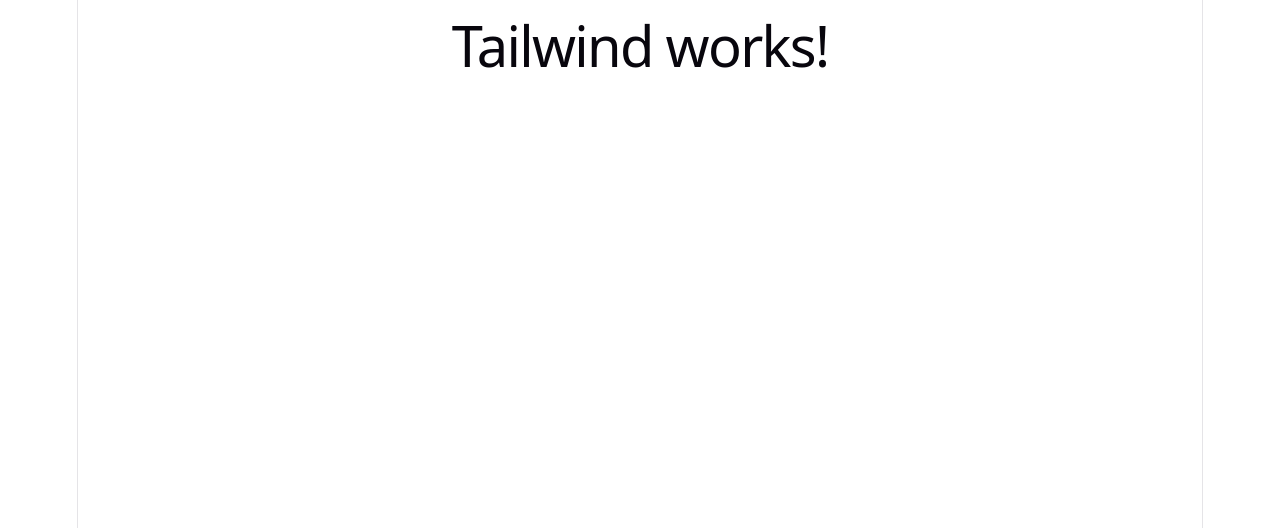
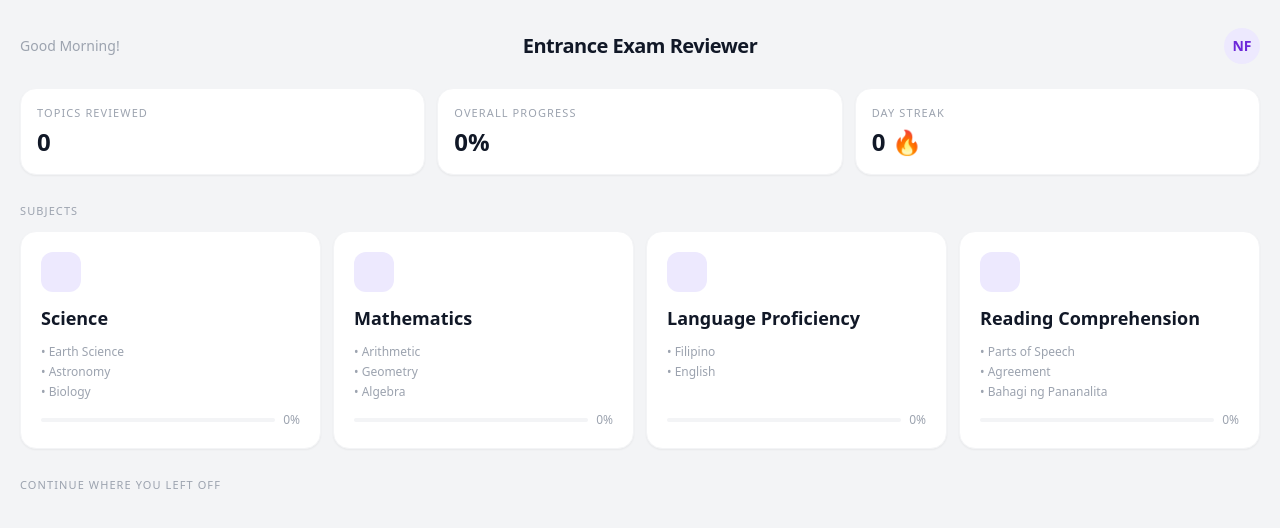
Before and after one commit to fajardoNicko/upcat_reviewer, a React (Vite) app: page / in a window 1280 px wide. Shown: the top 528 px of the page. Built offline with nearby package versions, Linux system fonts and the light colour scheme; no server answers; the database is empty.

Commit message:
feat: Dashboard 1.2, added StatCard and SubjectCard. Those already works prior to my testing; as well as Supabase.

```diff
--- a/src/App.tsx
+++ b/src/App.tsx
@@ -3,9 +3,9 @@
 
 function App() {
   return (
-    <div className="min-h-screen bg-blue-500 flex items-center justify-center">
-      <h1 className="text-white text-4xl font-bold">Tailwind works!</h1>
-    </div>
+    <>
+    <Dashboard />
+    </>
   )
 }
 
--- a/src/components/dashboard/ResumeStrip.tsx
+++ b/src/components/dashboard/ResumeStrip.tsx
@@ -1,3 +1,5 @@
+
+
 export default function ResumeStrip() {
     return(
         <>
--- a/src/components/dashboard/StatCard.tsx
+++ b/src/components/dashboard/StatCard.tsx
@@ -1,8 +1,18 @@
-export default function StatCard() {
+type Props = {
+    label: string
+    value: number
+    suffix?: string
+}
+
+export default function StatCard({ label, value, suffix } : Props) {
     return(
-        <>
-
-
-        </>
+        <div className="bg-white rounded-2xl p-4 shadow-sm border border-gray-100">
+            <p className="text-[11px] uppercase tracking-widest text-gray-400 font-medium mb-1">
+                {label}
+            </p>
+            <p className="text-2xl font-semibold text-gray-900">
+                {value}{suffix}
+            </p>
+        </div>
     )
 }
--- a/src/components/dashboard/SubjectCard.tsx
+++ b/src/components/dashboard/SubjectCard.tsx
@@ -1,14 +1,45 @@
-import type { subject } from "../../types/subject";
 
 
-export function SubjectCard({ subject }: { subject: subject }) {
-    return(
-        <>
-        <div className="subject-card">
-            <h3>{subject.name}</h3>
-            {subject.description && <p> {subject.description}</p>}
-            <button className="bg-blue-500 hover:bg-blue-700 text-white font-bold py-2 px-4 border border-blue-700 rounded">Start Reviewing</button>
+type Props = {
+  subject: string
+  icon: string
+  topics: string[]
+  completed: number
+  total: number
+}
+
+export default function SubjectCard({ subject, icon, topics, completed, total }: Props) {
+  const percent = total > 0 ? Math.round((completed / total) * 100) : 0
+//console.log(subject, '-> completed:', completed, 'total:', total,' percent:', percent)
+  return (
+    <div className="bg-white rounded-2xl p-5 border border-gray-100 shadow-sm flex flex-col gap-3">
+
+      {/* Icon */}
+      <div className="w-10 h-10 rounded-xl bg-violet-100 flex items-center justify-center text-xl">
+        {icon}
+      </div>
+
+      {/* Name */}
+      <p className="font-bold text-gray-900 text-lg">{subject}</p>
+
+      {/* Sample Topics */}
+      <div className="flex flex-col gap-1 flex-1">
+        {topics.slice(0, 3).map((topic, i) => (
+          <p key={i} className="text-xs text-gray-400 truincate">• {topic}</p>
+        ))}
+      </div>
+
+      {/* Progress Bar + Percentage */}
+      <div className="flex items-center gap-2">
+        <div className="flex-1 bg-gray-100 rounded-full h-1">
+          <div
+            className="bg-violet-500 h-1 rounded-full transition-all duration-500"
+            style={{ width: `${percent}%` }}
+          />
         </div>
-        </>
-    )
+        <p className="text-xs text-gray-400 shrink-0">{percent}%</p>
+      </div>
+
+    </div>
+  )
 }
--- a/src/hooks/useSubjects.ts
+++ b/src/hooks/useSubjects.ts
@@ -1,3 +1,5 @@
+// This is for fetching each subject's name and if from supabase's postgresql database.
+
 import { useEffect, useState } from 'react';
 import { supabase } from '../lib/supabase';
 import type { subject } from '../types/subject';
--- a/src/index.css
+++ b/src/index.css
@@ -1,111 +1,3 @@
-:root {
-  --text: #6b6375;
-  --text-h: #08060d;
-  --bg: #fff;
-  --border: #e5e4e7;
-  --code-bg: #f4f3ec;
-  --accent: #aa3bff;
-  --accent-bg: rgba(170, 59, 255, 0.1);
-  --accent-border: rgba(170, 59, 255, 0.5);
-  --social-bg: rgba(244, 243, 236, 0.5);
-  --shadow:
-    rgba(0, 0, 0, 0.1) 0 10px 15px -3px, rgba(0, 0, 0, 0.05) 0 4px 6px -2px;
-
-  --sans: system-ui, 'Segoe UI', Roboto, sans-serif;
-  --heading: system-ui, 'Segoe UI', Roboto, sans-serif;
-  --mono: ui-monospace, Consolas, monospace;
-
-  font: 18px/145% var(--sans);
-  letter-spacing: 0.18px;
-  color-scheme: light dark;
-  color: var(--text);
-  background: var(--bg);
-  font-synthesis: none;
-  text-rendering: optimizeLegibility;
-  -webkit-font-smoothing: antialiased;
-  -moz-osx-font-smoothing: grayscale;
-
-  @media (max-width: 1024px) {
-    font-size: 16px;
-  }
-}
-
-@media (prefers-color-scheme: dark) {
-  :root {
-    --text: #9ca3af;
-    --text-h: #f3f4f6;
-    --bg: #16171d;
-    --border: #2e303a;
-    --code-bg: #1f2028;
-    --accent: #c084fc;
-    --accent-bg: rgba(192, 132, 252, 0.15);
-    --accent-border: rgba(192, 132, 252, 0.5);
-    --social-bg: rgba(47, 48, 58, 0.5);
-    --shadow:
-      rgba(0, 0, 0, 0.4) 0 10px 15px -3px, rgba(0, 0, 0, 0.25) 0 4px 6px -2px;
-  }
-
-  #social .button-icon {
-    filter: invert(1) brightness(2);
-  }
-}
-
-#root {
-  width: 1126px;
-  max-width: 100%;
-  margin: 0 auto;
-  text-align: center;
-  border-inline: 1px solid var(--border);
-  min-height: 100svh;
-  display: flex;
-  flex-direction: column;
-  box-sizing: border-box;
-}
-
-body {
-  margin: 0;
-}
-
-h1,
-h2 {
-  font-family: var(--heading);
-  font-weight: 500;
-  color: var(--text-h);
-}
-
-h1 {
-  font-size: 56px;
-  letter-spacing: -1.68px;
-  margin: 32px 0;
-  @media (max-width: 1024px) {
-    font-size: 36px;
-    margin: 20px 0;
-  }
-}
-h2 {
-  font-size: 24px;
-  line-height: 118%;
-  letter-spacing: -0.24px;
-  margin: 0 0 8px;
-  @media (max-width: 1024px) {
-    font-size: 20px;
-  }
-}
-p {
-  margin: 0;
-}
-
-code,
-.counter {
-  font-family: var(--mono);
-  display: inline-flex;
-  border-radius: 4px;
-  color: var(--text-h);
-}
-
-code {
-  font-size: 15px;
-  line-height: 135%;
-  padding: 4px 8px;
-  background: var(--code-bg);
-}
+@tailwind base;
+@tailwind components;
+@tailwind utilities;
--- /dev/null
+++ b/src/lib/ProgressBar.ts
@@ -0,0 +1,63 @@
+import { supabase } from './supabase';
+
+export async function completeTopic(subject: string, totalTopics: number) {
+    const { data: { user } } = await supabase.auth.getUser();
+
+    const { error } = await supabase.rpc('increment_topic', {
+        p_user_id: user!.id,
+        p_subject: subject,
+        p_total: totalTopics,
+    })
+
+    if (error) console.error(error)
+}
+
+export async function fetchProgress() {
+    const { data, error } = await supabase.from('subject_progress').select('subject, completed_topics, total_topics')
+
+    // console.log('fetch progress data:', data)
+    // console.log('fetch progress error:', error)
+    if (error) return []
+
+    return data.map(row => ({
+        subject: row.subject,
+        completed: row.completed_topics,
+        total: row.total_topics,
+        percent: Math.round((row.completed_topics / row.total_topics) * 100),
+    }))
+
+}
+// This part is for solving and fetching data for the StatCard components which includes Steak, Overall Progress, and Topics Completed.
+export async function fetchStats() {
+    const { data: {user} } = await supabase.auth.getUser();
+
+    if (!user) return null
+
+    type ProgressRow = {
+        completed_topics: number
+        total_topics:number
+    }
+    const { data:progress } = await supabase
+    .from('subject_progress')
+    .select('completed_topics, total_topics')
+
+    //topics reviewed + overall progress from subject_progress (StatCard)
+    const totalCompleted = (progress ??[] as ProgressRow[]).reduce((sum: number, r: ProgressRow) => sum + r.completed_topics, 0) ?? 0
+    const totalTopics = (progress ??[] as ProgressRow[]).reduce((sum: number, r: ProgressRow) => sum + r.total_topics, 0) ?? 0
+    const overallPercent = totalTopics > 0 ? Math.round((totalCompleted / totalTopics) * 100) : 0
+
+
+    //input today as active (+1 streak)
+
+    await supabase.from('user_activity').upsert({ user_id: user.id, active_date: new Date().toISOString().split('T')[0] }, { onConflict: 'user_id, active_date'})
+
+    //fetch streak
+
+    const { data: streakData } = await supabase.rpc('get_streak', { p_user_id: user.id })
+
+    return {
+        topicsReviewed: totalCompleted,
+        overallProgress: overallPercent,
+        dayStreak: streakData ?? 0,
+    }
+}
--- a/src/pages/dashboard.tsx
+++ b/src/pages/dashboard.tsx
@@ -1,41 +1,105 @@
 import  ResumeStrip from "../components/dashboard/ResumeStrip";
 import  StatCard  from "../components/dashboard/StatCard";
-import  { SubjectCard }  from "../components/dashboard/SubjectCard";
+import  SubjectCard  from "../components/dashboard/SubjectCard";
+import { useEffect, useState } from 'react'
+import { fetchStats } from '../lib/ProgressBar'
+import { fetchProgress } from '../lib/ProgressBar'
 
+function getGreeting() {
+    const hour = new Date().getHours()
+    if (hour < 12) return 'Morning'
+    if (hour < 18) return 'Afternoon'
+    return 'Evening'
+}
 export default function Dashboard() {
+    const [stats, setStats] = useState({
+        topicsReviewed: 0,
+        overallProgress: 0,
+        dayStreak: 0,
+    })
+    const [progress, setProgress] = useState<{
+    subject: string
+    completed: number
+    total: number
+    percent: number
+}[]>([])
+
+useEffect(() => {
+        // console.log('use effect works')
+
+        fetchStats().then(data => {
+            if (data) setStats(data)
+        })
+
+        fetchProgress().then(data => {
+            //console.log('progress in dashboard:', data)
+            if (data) setProgress(data)
+        })
+    }, [])
+
+// console.log('progress subjects:', progress.map(r => r.subject))
     return (
-        <>
+        <div className="min-h-screen bg-gray-100">
+            <div className="max-w-7xl mx-auto px-5 py-8">
 
-        <div className="min-h-screen bg-gray-50">
-            <div className="max-w-2xl mx-auto px-5 py-8">
-                {/* Header Part */}
-                <div className="flex items-center justify-between mb-7">
-                    <div>
-                        <p className="text-sm text-gray-400 mb-0.5"> Good Morning!</p>
+                {/* Header */}
+                <div className="relative flex items-center justify-center mb-7">
+                    <div className="absolute left-0">
+                        <p className="text-sm text-gray-400">Good {getGreeting()}!</p>
                     </div>
-                    <h1 className="text-2xl font-semibold text-gray-900 tracking-tight">Entrance Exam Reviewer</h1>
+                    <h1 className="text-xl font-semibold text-gray-900 tracking-tight">
+                        Entrance Exam Reviewer
+                    </h1>
+                    <div className="absolute right-0 w-9 h-9 rounded-full bg-violet-100 flex items-center justify-center text-sm font-semibold text-violet-700 select-none">
+                        NF
+                    </div>
                 </div>
-                <div className="w-9 rounded-full bg-violet-100 flex items-center justify-center text-sm font-semibold text-violet-700 select-none">
-                    NF
+
+                {/* StatCards */}
+                <div className="grid grid-cols-3 gap-3 mb-7">
+                    <StatCard label="Topics Reviewed" value={stats.topicsReviewed} />
+                    <StatCard label="Overall Progress" value={stats.overallProgress} suffix="%" />
+                    <StatCard label="Day Streak" value={stats.dayStreak} suffix=" 🔥" />
                 </div>
-            </div>
 
-            {/* StatCards */}
-                <div className="grid grid-cols-3 gap-3 mb-7">
-                   {/*
-                    <StatCard label="Cards reviewed" />
-                    <StatCard label="Cards to review" />
-                    <StatCard label="Accuracy" />
-                   */}
-                </div>
                 <p className="text-[11px] uppercase tracking-widest text-gray-400 font-medium mb-3">
                     Subjects
                 </p>
-                <div className="grid grid-cols-2 gap-3 mb-7">
+                <div className="grid grid-cols-4 gap-3 mb-7">
+                    <SubjectCard subject ="Science"
+                    icon=""
+                    topics={['Earth Science', 'Astronomy', 'Biology', 'Chemistry', 'Physics']}
+                    completed={progress.find(r => r.subject === 'Science')?.completed ?? 0}
+                    total={6}
+                    />
+                    <SubjectCard subject = "Mathematics"
+                    icon=""
+                    topics={['Arithmetic', 'Geometry', 'Algebra']}
+                    completed={progress.find(r => r.subject === 'Mathematics')?.completed ?? 0}
+                    total={5}
+                    />
+                    <SubjectCard subject = "Language Proficiency"
+                    icon=""
+                    topics={['Filipino', 'English']}
+                    completed={progress.find(r => r.subject === 'Language Proficiency')?.completed ?? 0}
+                    total={1}
+                    />
+                    <SubjectCard subject = "Reading Comprehension"
+                    icon=""
+                    topics={['Parts of Speech', 'Agreement', 'Bahagi ng Pananalita']}
+                    completed={progress.find(r => r.subject === 'Reading Comprehension')?.completed ?? 0}
+                    total={7}
+                    />
+                </div>
 
+                <p className="text-[11px] uppercase tracking-widest text-gray-400 font-medium mb-3">
+                    Continue Where You Left Off
+                </p>
+                <div className="grid grid-cols-4 gap-3 mb-7">
+                    {/* resume strip goes here */}
                 </div>
+
+            </div>
         </div>
-        </>
-
     )
 }
--- a/tailwind.config.js
+++ b/tailwind.config.js
@@ -1,6 +1,9 @@
 /** @type {import('tailwindcss').Config} */
 export default {
-  content: [],
+  content: [
+    './index.html',
+    './src/**/*.{js,ts,jsx,tsx}',
+  ],
   theme: {
     extend: {},
   },
```
